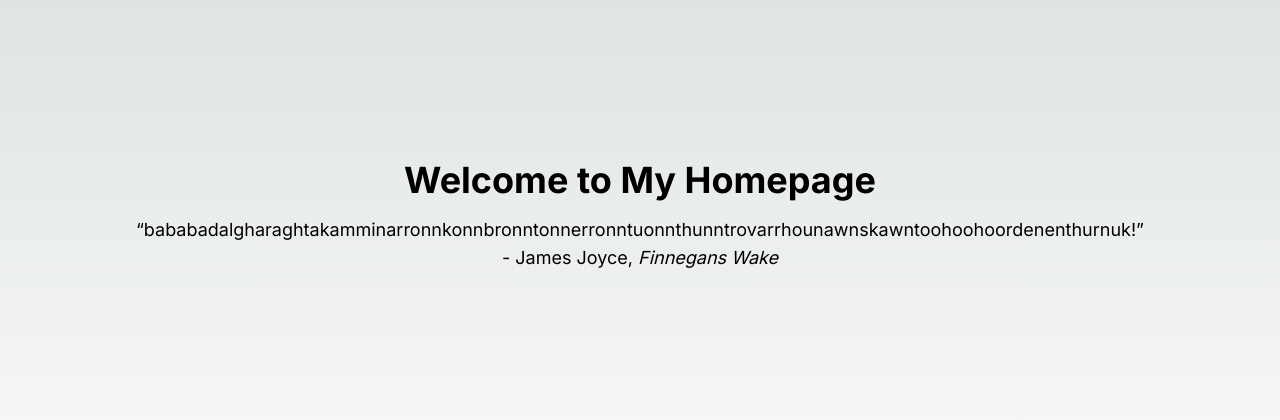
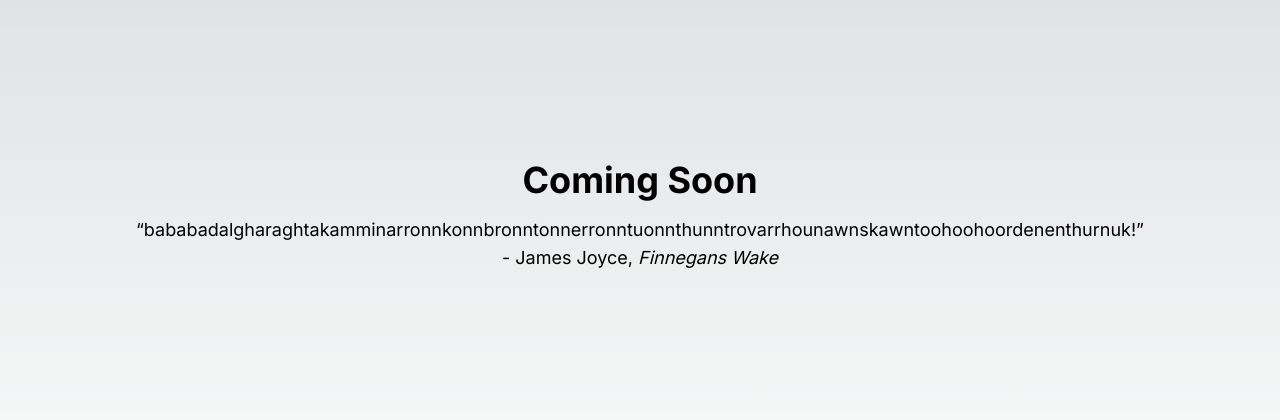
Before and after one commit to Witt-Phillips/site, a Next.js app: page / in a window 1280 px wide. Shown: the part 184-604 px from the top of the page. Built offline with nearby package versions, Linux system fonts and the light colour scheme.

Commit message:
Coming Soon

```diff
--- a/src/app/page.tsx
+++ b/src/app/page.tsx
@@ -4,7 +4,7 @@
 const Home = () => {
   return (
     <div className="flex flex-col items-center justify-center min-h-screen py-2">
-      <h1 className="text-4xl font-bold">Welcome to My Homepage</h1>
+      <h1 className="text-4xl font-bold">Coming Soon</h1>
       <p className="text-lg mt-4 text-center">
         &ldquo;bababadalgharaghtakamminarronnkonnbronntonnerronntuonnthunntrovarrhounawnskawntoohoohoordenenthurnuk!&rdquo;
         <br />
```
